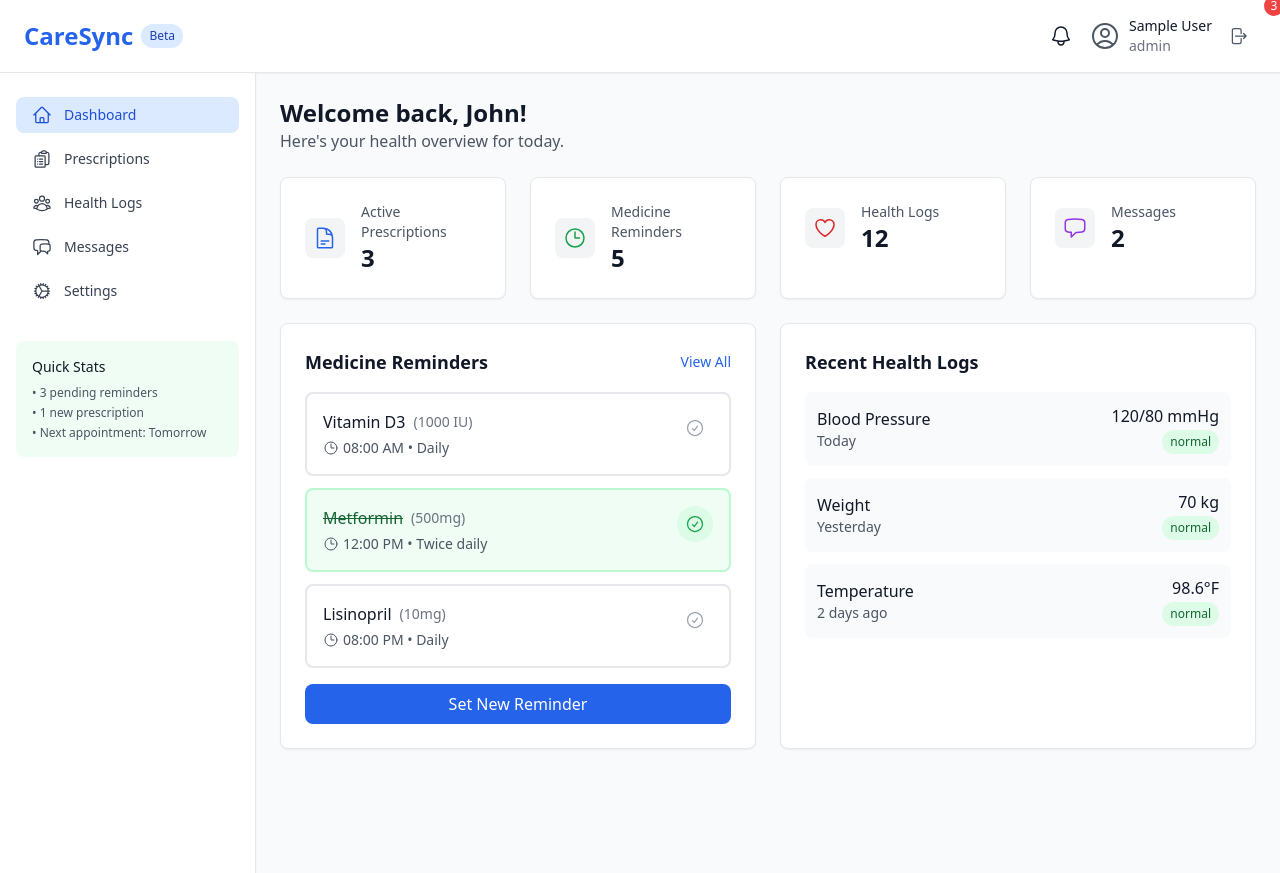
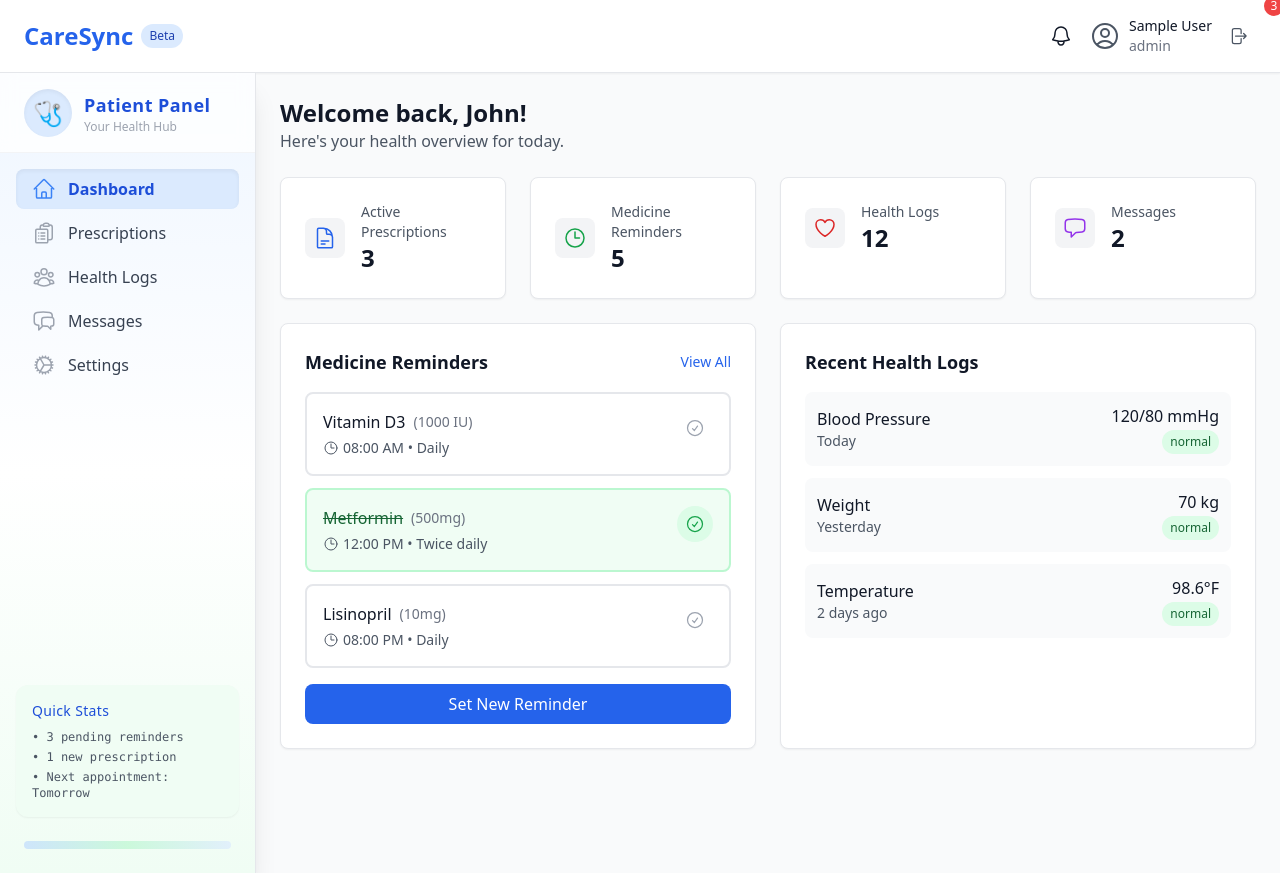
Before and after one commit to ayushjaiswal21/CareSync, a React (Vite) app: page /patient in a window 1280 px wide. Built offline with nearby package versions, Linux system fonts and the light colour scheme; sample sign-in values are in the browser's storage.

Commit message:
Update Sidebar.jsx

```diff
--- a/src/components/common/Sidebar.jsx
+++ b/src/components/common/Sidebar.jsx
@@ -1,62 +1,137 @@
-// src/components/common/Sidebar.jsx
-import React from 'react'
-import { Link, useLocation } from 'react-router-dom'
+import React from "react";
+import { Link, useLocation } from "react-router-dom";
 import {
   HomeIcon,
   UserGroupIcon,
   ClipboardDocumentListIcon,
   ChatBubbleLeftRightIcon,
-  CogIcon
-} from '@heroicons/react/24/outline'
+  CogIcon,
+  ChevronRightIcon,
+  XMarkIcon,
+} from "@heroicons/react/24/outline";
 
-const Sidebar = () => {
-  const location = useLocation()
+const menuItems = [
+  { name: "Dashboard", href: "/patient", icon: HomeIcon },
+  { name: "Prescriptions", href: "/patient/prescriptions", icon: ClipboardDocumentListIcon },
+  { name: "Health Logs", href: "/patient/health-logs", icon: UserGroupIcon },
+  { name: "Messages", href: "/patient/messages", icon: ChatBubbleLeftRightIcon },
+  { name: "Settings", href: "/patient/settings", icon: CogIcon },
+];
 
-  // TODO: Make this dynamic based on user role
-  const menuItems = [
-    { name: 'Dashboard', href: '/patient', icon: HomeIcon },
-    { name: 'Prescriptions', href: '/patient/prescriptions', icon: ClipboardDocumentListIcon },
-    { name: 'Health Logs', href: '/patient/health-logs', icon: UserGroupIcon },
-    { name: 'Messages', href: '/patient/messages', icon: ChatBubbleLeftRightIcon },
-    { name: 'Settings', href: '/patient/settings', icon: CogIcon },
-  ]
+export default function Sidebar() {
+  const location = useLocation();
+  const [open, setOpen] = React.useState(false);
+
+  React.useEffect(() => {
+    setOpen(false);
+  }, [location.pathname]);
+
+  const sidebarWidth = "w-64";
 
   return (
-    <div className="w-64 bg-white shadow-sm border-r border-gray-200 min-h-screen">
-      <nav className="mt-6 px-4">
-        <ul className="space-y-2">
+    <>
+      {/* Arrow button to open sidebar - only on mobile, center left */}
+      <button
+        aria-label="Open Sidebar"
+        className={`
+          fixed z-40 left-0 top-1/2 -translate-y-1/2
+          bg-primary-600 text-white rounded-r-full shadow-md p-2
+          focus:outline-none focus:ring-2 focus:ring-primary-400
+          transition hover:bg-primary-700
+          lg:hidden
+        `}
+        style={{ }}
+        onClick={() => setOpen(true)}
+        tabIndex={open ? -1 : 0}
+      >
+        <ChevronRightIcon className="h-6 w-6" />
+      </button>
+
+      {/* Overlay for mobile */}
+      {open && (
+        <div
+          className="fixed inset-0 bg-black/40 z-40 lg:hidden"
+          onClick={() => setOpen(false)}
+          aria-label="Sidebar overlay"
+        />
+      )}
+
+      {/* Sidebar */}
+      <aside
+        className={`
+          fixed top-0 left-0 h-screen ${sidebarWidth}
+          bg-gradient-to-b from-primary-50 via-white to-medical-50
+          shadow-xl border-r border-gray-200 flex flex-col z-50
+          transition-transform duration-200
+          ${open ? "translate-x-0" : "-translate-x-full"}
+          lg:translate-x-0 lg:static lg:top-auto
+        `}
+      >
+        {/* Sidebar header/logo area */}
+        <div className="flex items-center gap-3 px-6 h-20 border-b border-gray-100 bg-white/80 backdrop-blur">
+          <div className="flex items-center justify-center h-12 w-12 rounded-full bg-primary-100 shadow-inner">
+            <span className="text-primary-600 text-2xl font-bold">🩺</span>
+          </div>
+          <div>
+            <span className="block text-lg font-bold text-primary-700 tracking-wide">Patient Panel</span>
+            <span className="block text-xs text-gray-400">Your Health Hub</span>
+          </div>
+          {/* Mobile close */}
+          <div className="ml-auto lg:hidden">
+            <button
+              aria-label="Close Sidebar"
+              className="p-1"
+              onClick={() => setOpen(false)}
+            >
+              <XMarkIcon className="h-7 w-7 text-gray-500" />
+            </button>
+          </div>
+        </div>
+        {/* Main Nav */}
+        <nav className="flex-1 mt-4 px-2 lg:px-4">
+          <ul className="space-y-1">
             {menuItems.map((item) => {
-            const isActive = location.pathname === item.href
+              const isActive = location.pathname === item.href;
               return (
                 <li key={item.name}>
                   <Link
                     to={item.href}
-                  className={`flex items-center px-4 py-2 text-sm font-medium rounded-lg transition-colors ${
-                    isActive
-                      ? 'bg-primary-100 text-primary-700'
-                      : 'text-gray-700 hover:bg-gray-100'
-                  }`}
+                    className={`
+                      flex items-center px-4 py-2 text-base rounded-lg transition-colors group
+                      ${isActive
+                        ? "bg-primary-100 text-primary-700 font-semibold shadow-inner"
+                        : "text-gray-700 hover:bg-primary-50 hover:text-primary-700"}
+                    `}
                   >
-                  <item.icon className="mr-3 h-5 w-5" />
-                  {item.name}
+                    <item.icon
+                      className={`
+                        mr-3 h-6 w-6
+                        ${isActive ? "text-primary-500" : "text-gray-400 group-hover:text-primary-400"}
+                      `}
+                    />
+                    <span className="truncate">{item.name}</span>
                   </Link>
                 </li>
-            )
+              );
             })}
           </ul>
         </nav>
 
         {/* Quick Stats Widget */}
-      <div className="mt-8 mx-4 p-4 bg-medical-50 rounded-lg">
-        <h3 className="text-sm font-medium text-gray-900 mb-2">Quick Stats</h3>
-        <div className="text-xs text-gray-600 space-y-1">
+        <div className="mt-auto mb-6 mx-4 p-4 bg-medical-50 rounded-xl shadow-sm hidden md:block">
+          <h3 className="text-sm font-medium text-primary-700 mb-2 tracking-wide">Quick Stats</h3>
+          <div className="text-xs text-gray-600 space-y-1 font-mono">
             <p>• 3 pending reminders</p>
             <p>• 1 new prescription</p>
             <p>• Next appointment: Tomorrow</p>
           </div>
         </div>
+
+        {/* Decorative bottom accent */}
+        <div className="hidden lg:block mt-auto px-6 pb-6">
+          <div className="h-2 w-full rounded-xl bg-gradient-to-r from-primary-200 via-medical-200 to-primary-100 opacity-70" />
         </div>
-  )
+      </aside>
+    </>
+  );
 }
-
-export default Sidebar
```
Lines whose indentation alone changed are shown as unchanged.
